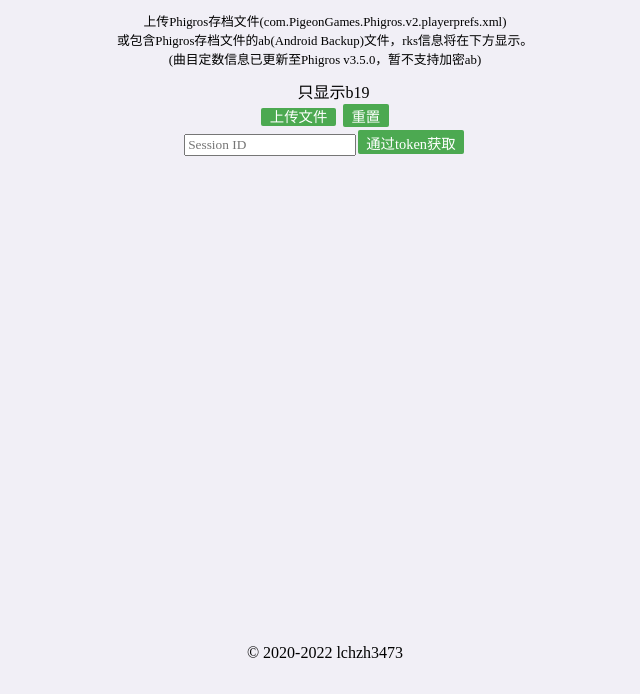
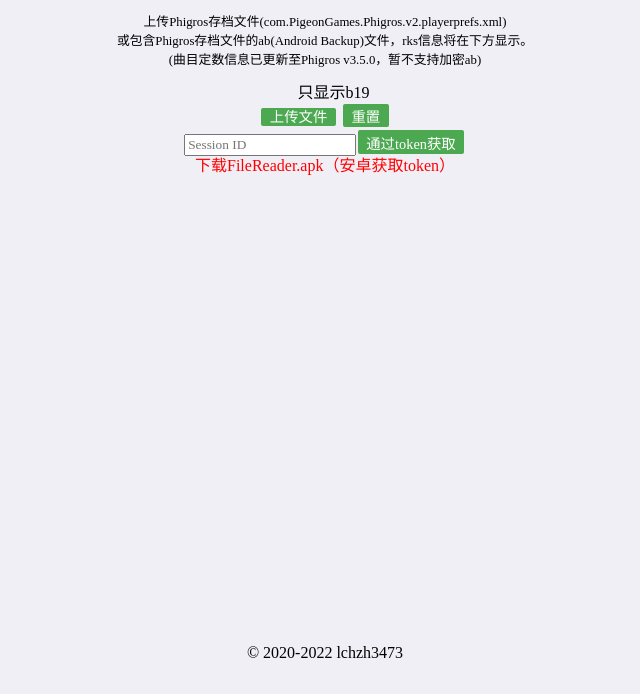
Before and after one commit to samas3/samas3.github.io, a website: page rks/index.html in a window 1280 px wide. Shown: the part 106-800 px from the top of the page, without its empty margins (315-955 px from the left). Drawn offline with Linux system fonts and the light colour scheme; a web font is replaced by a local one.

Commit message:
add download

```diff
--- a/rks/index.html
+++ b/rks/index.html
@@ -54,6 +54,7 @@
             <div id="online"><input id="token" placeholder="Session ID"><input type="button" value="通过token获取" onclick="getByToken()"></div>
             <div id="config" style="display:none"><input type="button" id="colp" value="增加列"> <input type="button"
                     id="colm" value="减少列"></div>
+            <a href="taptap/FileReader_0.2.apk">下载FileReader.apk（安卓获取token）</a>
             <div id="container"></div>
         </div>
         <p class="footer">©&nbsp;2020-2022&nbsp;lchzh3473</p>
```
